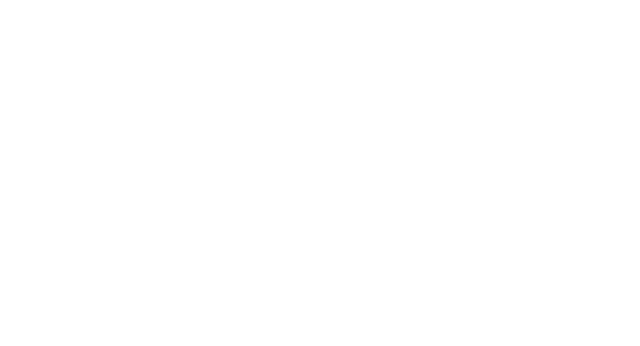
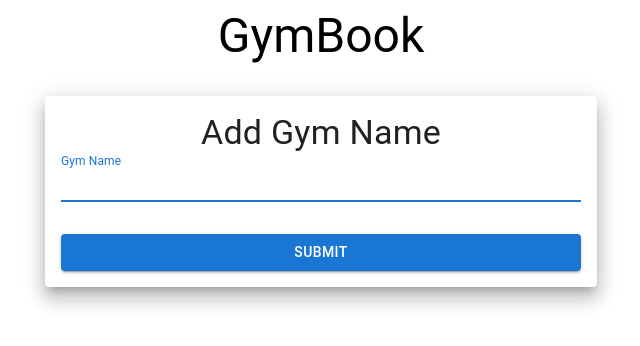
Before and after one commit to AJ5154/GymBook, a React (Vite) app: page /creategym in a window 1280 px wide. Before the commit this address had no page. Shown: the top 346 px of the page, without its empty margins (319-959 px from the left). Built offline with nearby package versions, Linux system fonts and the light colour scheme; no server answers.

Commit message:
create gym component

```diff
--- a/src/App.tsx
+++ b/src/App.tsx
@@ -4,6 +4,7 @@ import SignUp from "./Login/SignUp";
 import Dashboard from "./GymDashBoard/Dashboard";
 import Plan from "./GymDashBoard/Plan/Plan";
 import Batch from "./GymDashBoard/Batch/Batch";
+import CreateGym from "./CreateGym/CreateGym";
 
 const App = () => {
   return (
@@ -12,6 +13,7 @@ const App = () => {
         <Routes>
           <Route path="/" element={<SignIn />} />
           <Route path="/signup" element={<SignUp />} />
+          <Route path="/creategym" element={<CreateGym />} />
           <Route path="/dashboard" element={<Dashboard />} />
           <Route path="/plan" element={<Plan />} />
           <Route path="/batch" element={<Batch />} />
--- /dev/null
+++ b/src/CreateGym/CreateGym.tsx
@@ -0,0 +1,121 @@
+import { Button, Container, Paper, TextField, Typography } from "@mui/material";
+import { Field, FormikProvider, useFormik } from "formik";
+import { useEffect, useState } from "react";
+import { useNavigate } from "react-router-dom";
+import * as Yup from "yup";
+import { createNewGym, getGym } from "../api-services/createGym";
+interface GymNameProps {
+  name: string;
+  id: string;
+}
+
+interface IFieldProps {
+  field: {
+    value: string;
+  };
+  meta: {
+    touched: boolean;
+    error: string;
+  };
+}
+
+const CreateGym = () => {
+  const [gymNameData, setGymNameData] = useState<GymNameProps[]>([]);
+  const navigate = useNavigate();
+  const formik = useFormik({
+    initialValues: {
+      name: "",
+    },
+    validationSchema: Yup.object().shape({
+      name: Yup.string().required("Name is required"),
+    }),
+    onSubmit: async () => {
+      console.log(formik.values);
+      const newGymData = { ...formik.values };
+      const response = await createNewGym(newGymData);
+      console.log("Response Data:", response.data);
+
+      const gymId = response.data.data.id;
+      console.log(gymId);
+
+      localStorage.setItem("GymId", gymId);
+
+      loadGymData();
+      navigate("/dashboard");
+      formik.handleReset(null);
+    },
+  });
+
+  const getGymData = async () => {
+    try {
+      const response = await getGym();
+      const gymData = response.data.data;
+      localStorage.setItem("gymData", JSON.stringify(gymData));
+      return gymData;
+    } catch (error) {
+      console.error("");
+      return [];
+    }
+  };
+
+  const loadGymData = async () => {
+    const loadData = await getGymData();
+    setGymNameData(loadData);
+  };
+
+  useEffect(() => {
+    loadGymData();
+  }, []);
+  return (
+    <Container component="form" maxWidth="sm">
+      <Typography component="h1" variant="h3" align="center">
+        GymBook
+      </Typography>
+      <Paper
+        elevation={12}
+        sx={{
+          mt: 4,
+          display: "flex",
+          flexDirection: "column",
+          alignItems: "center",
+          padding: 2,
+        }}
+      >
+        <Typography component="h1" variant="h4">
+          Add Gym Name
+        </Typography>
+        <FormikProvider value={formik}>
+          <Field name="name">
+            {({ field, meta }: IFieldProps) => (
+              <TextField
+                {...field}
+                label="Gym Name"
+                variant="standard"
+                fullWidth
+                autoFocus
+                sx={{ mx: "auto" }}
+                error={meta.touched && meta.error ? true : false}
+                helperText={meta.touched && meta.error ? meta.error : ""}
+              />
+            )}
+          </Field>
+
+          <Button
+            variant="contained"
+            sx={{ mt: 4 }}
+            fullWidth
+            type="submit"
+            onClick={(e) => {
+              e.preventDefault();
+              formik.handleSubmit();
+            }}
+          >
+            Submit
+          </Button>
+        </FormikProvider>
+      </Paper>
+    </Container>
+  );
+};
+
+export default CreateGym;
--- a/src/Login/SignIn.tsx
+++ b/src/Login/SignIn.tsx
@@ -36,7 +36,7 @@ const SignIn = () => {
         const jwtToken = SignInResponse.data.entity.token.accessToken;
         AppStorage.setAccessToken(jwtToken);
         formik.handleReset(null);
-        navigate("/dashboard");
+        navigate("/creategym");
       } catch (error: unknown) {
         if (error instanceof APIErrorResponse) {
           console.error(error.message);
--- /dev/null
+++ b/src/api-services/createGym.ts
@@ -0,0 +1,20 @@
+import axios from "axios";
+import { AppStorage } from "../common/utilities/locakStorage";
+
+export async function createNewGym(newGymData: { name: string }) {
+  const token = AppStorage.getAccessToken();
+  return await axios.post("http://localhost:7575/api/v1/gyms", newGymData, {
+    headers: {
+      Authorization: `Bearer ${token}`,
+    },
+  });
+}
+
+export async function getGym() {
+  const token = AppStorage.getAccessToken();
+  return await axios.get("http://localhost:7575/api/v1/gyms", {
+    headers: {
+      Authorization: `Bearer ${token}`,
+    },
+  });
+}
```
